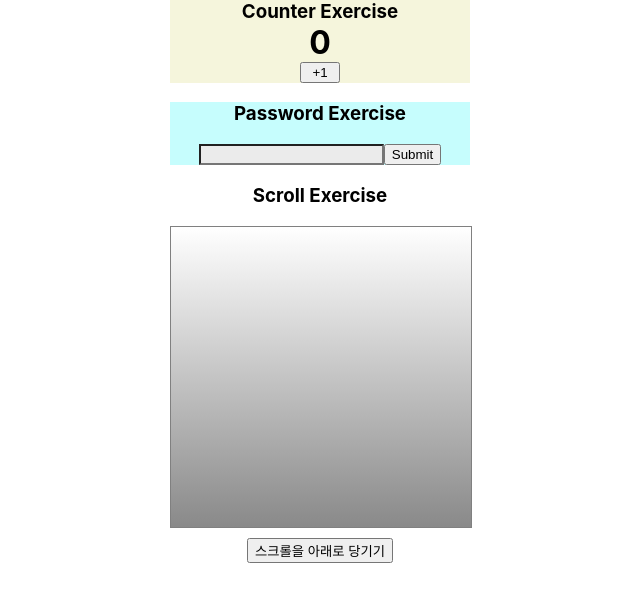
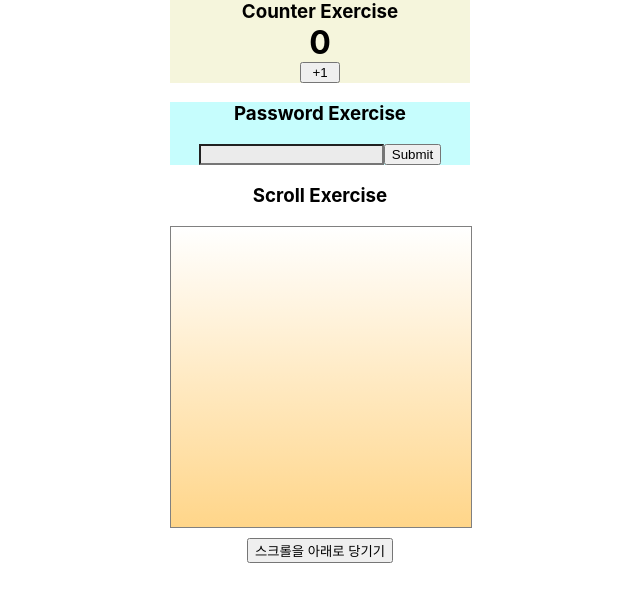
Before and after one commit to HEUNNN/react_by_velopert, a React (Create React App) app in the folder react1_velopert/: page / in a window 1280 px wide. Shown: the top 602 px of the page, without its empty margins (320-960 px from the left). Built offline with nearby package versions, Linux system fonts and the light colour scheme.

Commit message:
2022/2/18 velopert react book CH5(ref part) exercise

```diff
--- a/react1_velopert/src/Scroll.js
+++ b/react1_velopert/src/Scroll.js
@@ -12,7 +12,7 @@ const Scroll = () => {
   const innerStyle = {
     width: "100%",
     height: "650px",
-    background: "linear-gradient(white, black)",
+    background: "linear-gradient(white, orange)",
   };
   const scrollToBottom = () => {
     const { scrollHeight, clientHeight } = box.current;
```
